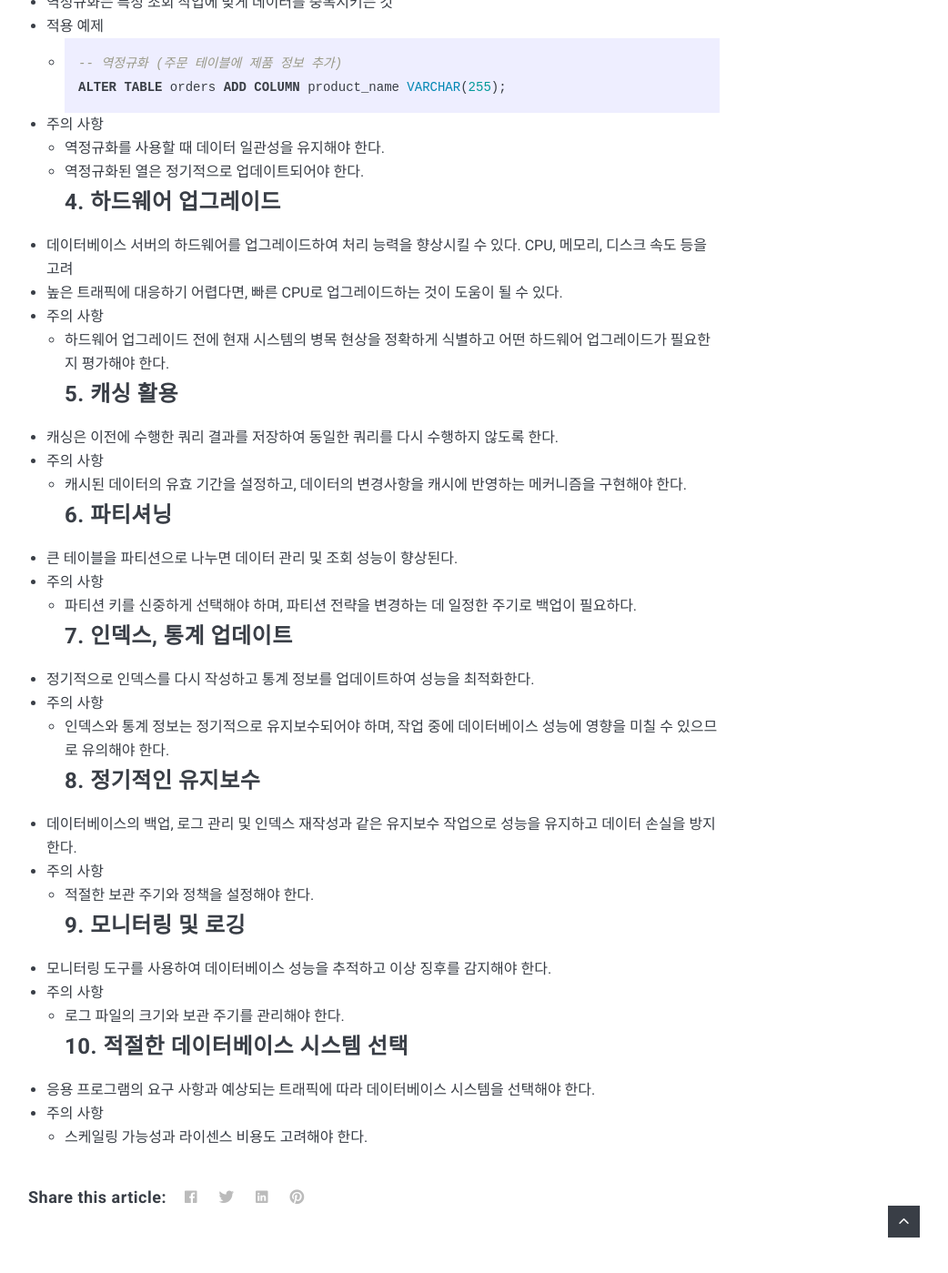
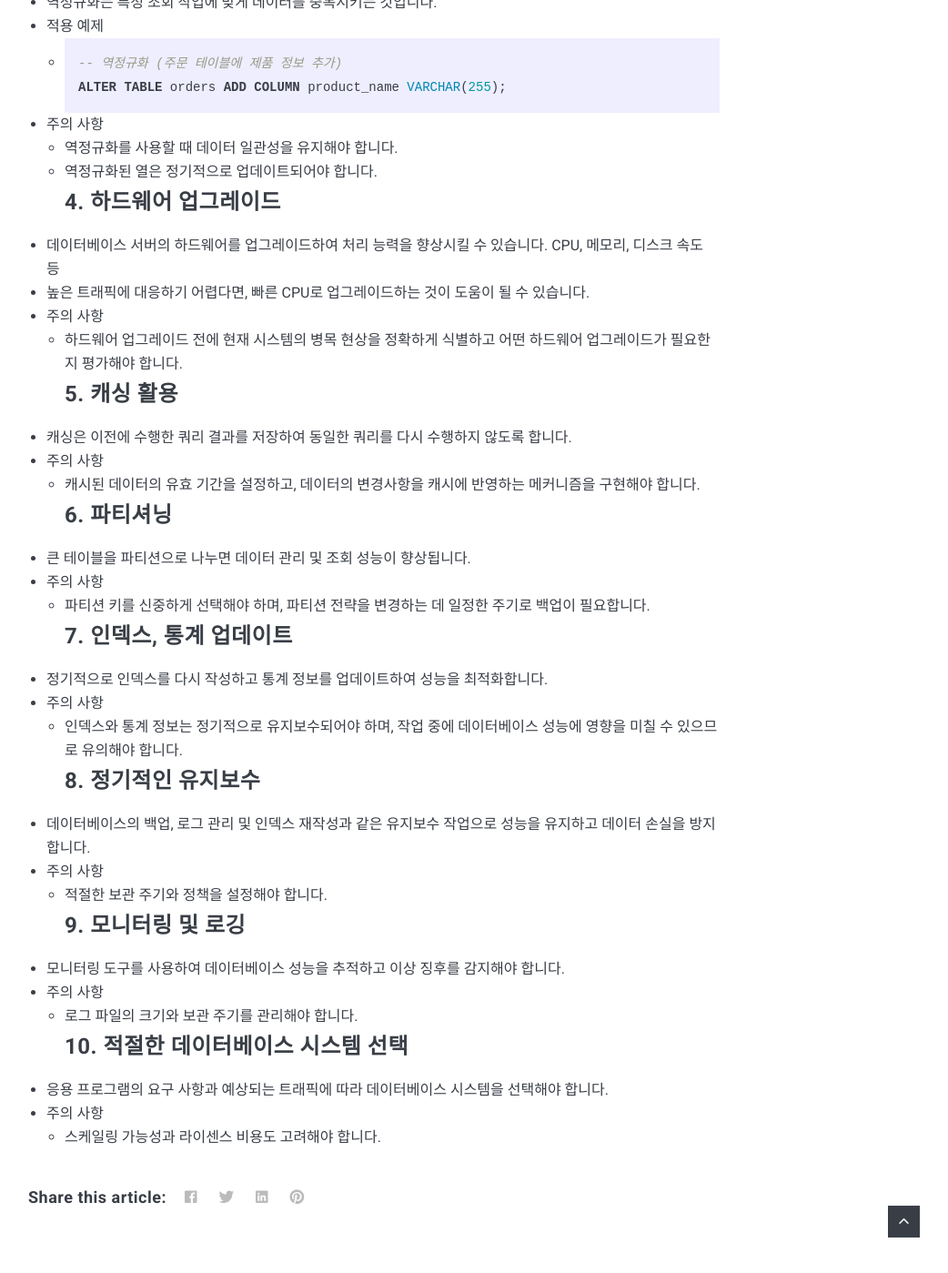
Before and after one commit to lgm1007/lgm1007.github.io, a Jekyll site: the page built from _posts/2023-10-12-DB-select-performance-consideration.md, in a window 1280 px wide and 1400 px high, scrolled down 1846 px. Shown: the whole window at 91% size, without its empty margins (229-1271 px from the left). Built offline with Jekyll 4.4.1, drawn with Linux system fonts in a browser that asks for light colours; nearby versions of some CDN libraries; comment, search, counter and statistics services are not loaded; some of the changed text lies outside the part shown.

Commit message:
#Modify: honorific language

````diff
--- a/_posts/2023-10-12-DB-select-performance-consideration.md
+++ b/_posts/2023-10-12-DB-select-performance-consideration.md
@@ -11,61 +11,61 @@ comments: true
 # DB 조회 성능 향상을 위한 방법
 
 ### 1. 적절한 인덱스 사용
-* 데이터베이스에서 레코드 검색 시 인덱스를 활용하면 검색 속도를 향상시킬 수 있다.
-* 인덱스는 특정 열의 값을 저장하고 해당 열의 검색을 빠르게 만든다.
+* 데이터베이스에서 레코드 검색 시 인덱스를 활용하면 검색 속도를 향상시킬 수 있습니다.
+* 인덱스는 특정 열의 값을 저장하고 해당 열의 검색을 빠르게 만듭니다.
 * 적용 예제
     * ```sql
       CREATE INDEX idx_order_number ON orders(order_number);
       ```
 * 주의 사항
-    * 과도한 인덱스 생성은 데이터 쓰기 작업을 느리게 할 수 있으므로 필요한 곳에 적절하게 인덱스를 생성해야 한다.
+    * 과도한 인덱스 생성은 데이터 쓰기 작업을 느리게 할 수 있으므로 필요한 곳에 적절하게 인덱스를 생성해야 합니다.
 ### 2. 쿼리 튜닝
-* SQL 쿼리를 최적화하여 성능을 향상시킨다.
-* 부정확한 조인, 부적절한 필터링 및 인덱스를 수정하는 것을 포함한다.
+* SQL 쿼리를 최적화하여 성능을 향상시킵니다.
+* 부정확한 조인, 부적절한 필터링 및 인덱스를 수정하는 것을 포함합니다.
 * 적용 예제
     * ```sql
       -- 잘못된 쿼리
       SELECT * FROM orders o JOIN products p ON o.product_id = p.id;
       ```
 * 주의 사항
-    * 쿼리 최적화를 통해 모든 쿼리를 수정하는 것보다 가장 많은 효과를 볼 수 있는 쿼리를 선택하고 수정하는 것이 중요하다.
+    * 쿼리 최적화를 통해 모든 쿼리를 수정하는 것보다 가장 많은 효과를 볼 수 있는 쿼리를 선택하고 수정하는 것이 중요합니다.
 ### 3. 정규화와 역정규화
-* 데이터베이스 설계를 정규화하여 중복을 줄이고 일관성을 유지하면 데이터의 무결성을 유지할 수 있다.
-* 역정규화는 특정 조회 작업에 맞게 데이터를 중복시키는 것
+* 데이터베이스 설계를 정규화하여 중복을 줄이고 일관성을 유지하면 데이터의 무결성을 유지할 수 있습니다.
+* 역정규화는 특정 조회 작업에 맞게 데이터를 중복시키는 것입니다.
 * 적용 예제
     * ```sql
       -- 역정규화 (주문 테이블에 제품 정보 추가)
       ALTER TABLE orders ADD COLUMN product_name VARCHAR(255);
       ```
 * 주의 사항
-    * 역정규화를 사용할 때 데이터 일관성을 유지해야 한다.
-    * 역정규화된 열은 정기적으로 업데이트되어야 한다.
+    * 역정규화를 사용할 때 데이터 일관성을 유지해야 합니다.
+    * 역정규화된 열은 정기적으로 업데이트되어야 합니다.
 ### 4. 하드웨어 업그레이드
-* 데이터베이스 서버의 하드웨어를 업그레이드하여 처리 능력을 향상시킬 수 있다. CPU, 메모리, 디스크 속도 등을 고려
-* 높은 트래픽에 대응하기 어렵다면, 빠른 CPU로 업그레이드하는 것이 도움이 될 수 있다.
+* 데이터베이스 서버의 하드웨어를 업그레이드하여 처리 능력을 향상시킬 수 있습니다. CPU, 메모리, 디스크 속도 등
+* 높은 트래픽에 대응하기 어렵다면, 빠른 CPU로 업그레이드하는 것이 도움이 될 수 있습니다.
 * 주의 사항
-    * 하드웨어 업그레이드 전에 현재 시스템의 병목 현상을 정확하게 식별하고 어떤 하드웨어 업그레이드가 필요한 지 평가해야 한다.
+    * 하드웨어 업그레이드 전에 현재 시스템의 병목 현상을 정확하게 식별하고 어떤 하드웨어 업그레이드가 필요한 지 평가해야 합니다.
 ### 5. 캐싱 활용
-* 캐싱은 이전에 수행한 쿼리 결과를 저장하여 동일한 쿼리를 다시 수행하지 않도록 한다.
+* 캐싱은 이전에 수행한 쿼리 결과를 저장하여 동일한 쿼리를 다시 수행하지 않도록 합니다.
 * 주의 사항
-    * 캐시된 데이터의 유효 기간을 설정하고, 데이터의 변경사항을 캐시에 반영하는 메커니즘을 구현해야 한다.
+    * 캐시된 데이터의 유효 기간을 설정하고, 데이터의 변경사항을 캐시에 반영하는 메커니즘을 구현해야 합니다.
 ### 6. 파티셔닝
-* 큰 테이블을 파티션으로 나누면 데이터 관리 및 조회 성능이 향상된다.
+* 큰 테이블을 파티션으로 나누면 데이터 관리 및 조회 성능이 향상됩니다.
 * 주의 사항
-    * 파티션 키를 신중하게 선택해야 하며, 파티션 전략을 변경하는 데 일정한 주기로 백업이 필요하다.
+    * 파티션 키를 신중하게 선택해야 하며, 파티션 전략을 변경하는 데 일정한 주기로 백업이 필요합니다.
 ### 7. 인덱스, 통계 업데이트
-* 정기적으로 인덱스를 다시 작성하고 통계 정보를 업데이트하여 성능을 최적화한다.
+* 정기적으로 인덱스를 다시 작성하고 통계 정보를 업데이트하여 성능을 최적화합니다.
 * 주의 사항
-    * 인덱스와 통계 정보는 정기적으로 유지보수되어야 하며, 작업 중에 데이터베이스 성능에 영향을 미칠 수 있으므로 유의해야 한다.
+    * 인덱스와 통계 정보는 정기적으로 유지보수되어야 하며, 작업 중에 데이터베이스 성능에 영향을 미칠 수 있으므로 유의해야 합니다.
 ### 8. 정기적인 유지보수
-* 데이터베이스의 백업, 로그 관리 및 인덱스 재작성과 같은 유지보수 작업으로 성능을 유지하고 데이터 손실을 방지한다.
+* 데이터베이스의 백업, 로그 관리 및 인덱스 재작성과 같은 유지보수 작업으로 성능을 유지하고 데이터 손실을 방지합니다.
 * 주의 사항
-    * 적절한 보관 주기와 정책을 설정해야 한다.
+    * 적절한 보관 주기와 정책을 설정해야 합니다.
 ### 9. 모니터링 및 로깅
-* 모니터링 도구를 사용하여 데이터베이스 성능을 추적하고 이상 징후를 감지해야 한다.
+* 모니터링 도구를 사용하여 데이터베이스 성능을 추적하고 이상 징후를 감지해야 합니다.
 * 주의 사항
-    * 로그 파일의 크기와 보관 주기를 관리해야 한다.
+    * 로그 파일의 크기와 보관 주기를 관리해야 합니다.
 ### 10. 적절한 데이터베이스 시스템 선택
-* 응용 프로그램의 요구 사항과 예상되는 트래픽에 따라 데이터베이스 시스템을 선택해야 한다.
+* 응용 프로그램의 요구 사항과 예상되는 트래픽에 따라 데이터베이스 시스템을 선택해야 합니다.
 * 주의 사항
-    * 스케일링 가능성과 라이센스 비용도 고려해야 한다.
+    * 스케일링 가능성과 라이센스 비용도 고려해야 합니다.
````
